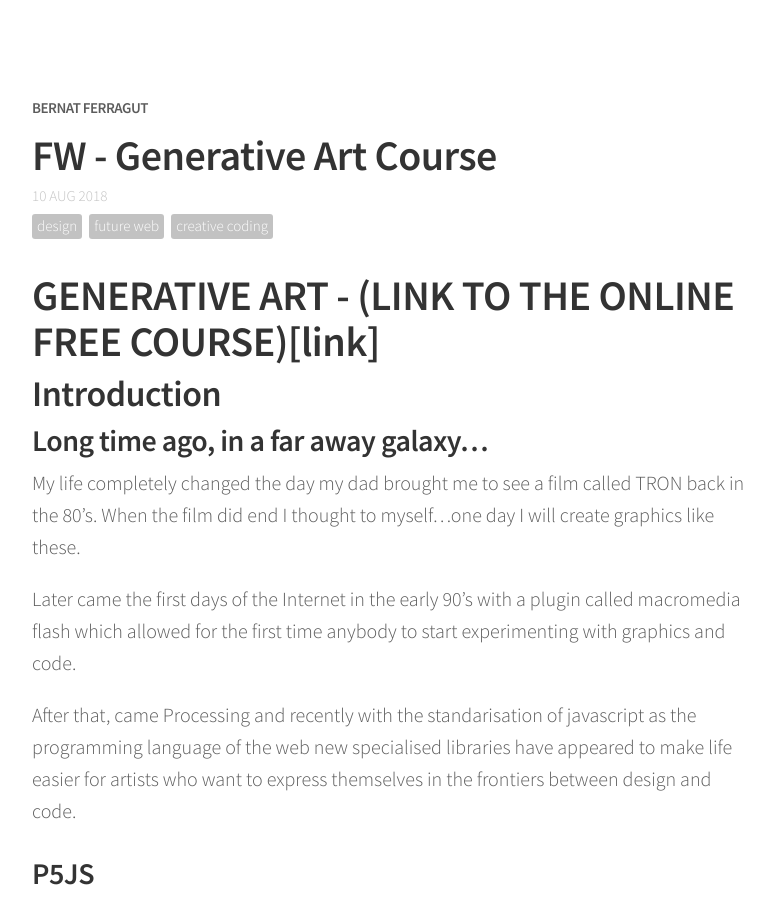
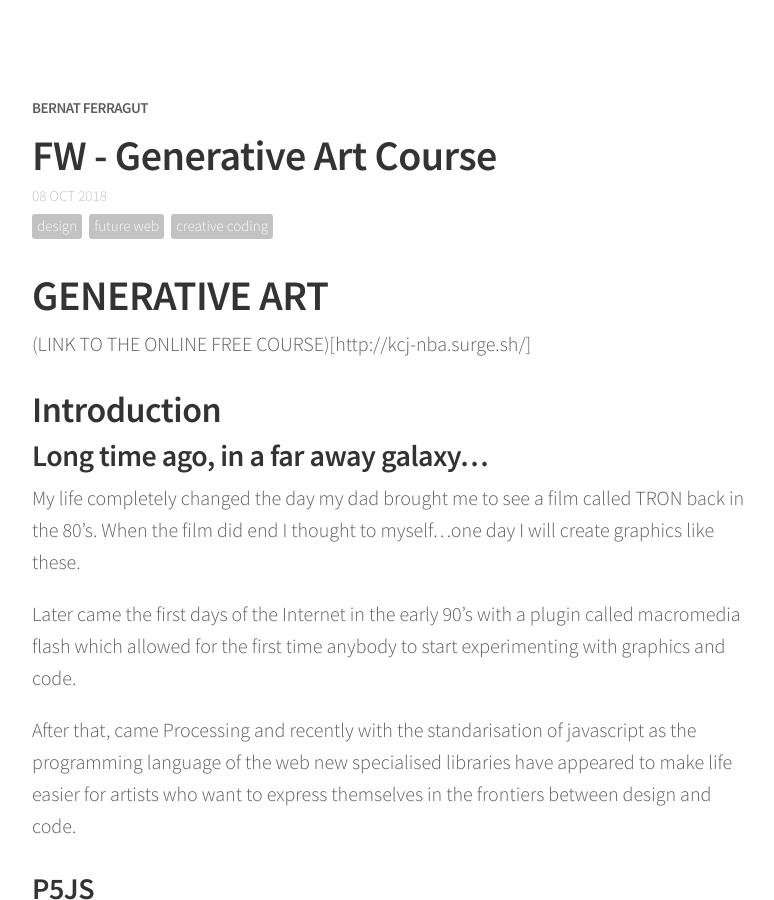
Before and after one commit to bernatferragut/FutureWeb-blog, a Jekyll site: the page built from _posts/08-10-18-FW-Generativ Art Course.md, in a window 1280 px wide and 900 px high. Shown: the whole window, without its empty margins (248-1022 px from the left). Built offline with Jekyll 4.4.1, drawn with Linux system fonts in a browser that asks for light colours; nearby versions of some CDN libraries; comment, search, counter and statistics services are not loaded.

Commit message:
Update 08-10-18-FW-Generativ Art Course.md

```diff
--- a/_posts/08-10-18-FW-Generativ Art Course.md
+++ b/_posts/08-10-18-FW-Generativ Art Course.md
@@ -2,13 +2,15 @@
 layout: post
 title: "FW - Generative Art Course"
 description: "Intro to Generative Art with P5JS"
-date: 2018-08-10
+date: 2018-10-08
 tags: [design, future web, creative coding]
 comments: true
 share: true
 ---
 
-# GENERATIVE ART  - (LINK TO THE ONLINE FREE COURSE)[link]
+# GENERATIVE ART
+
+(LINK TO THE ONLINE FREE COURSE)[http://kcj-nba.surge.sh/]
 
 ## Introduction
 
```
